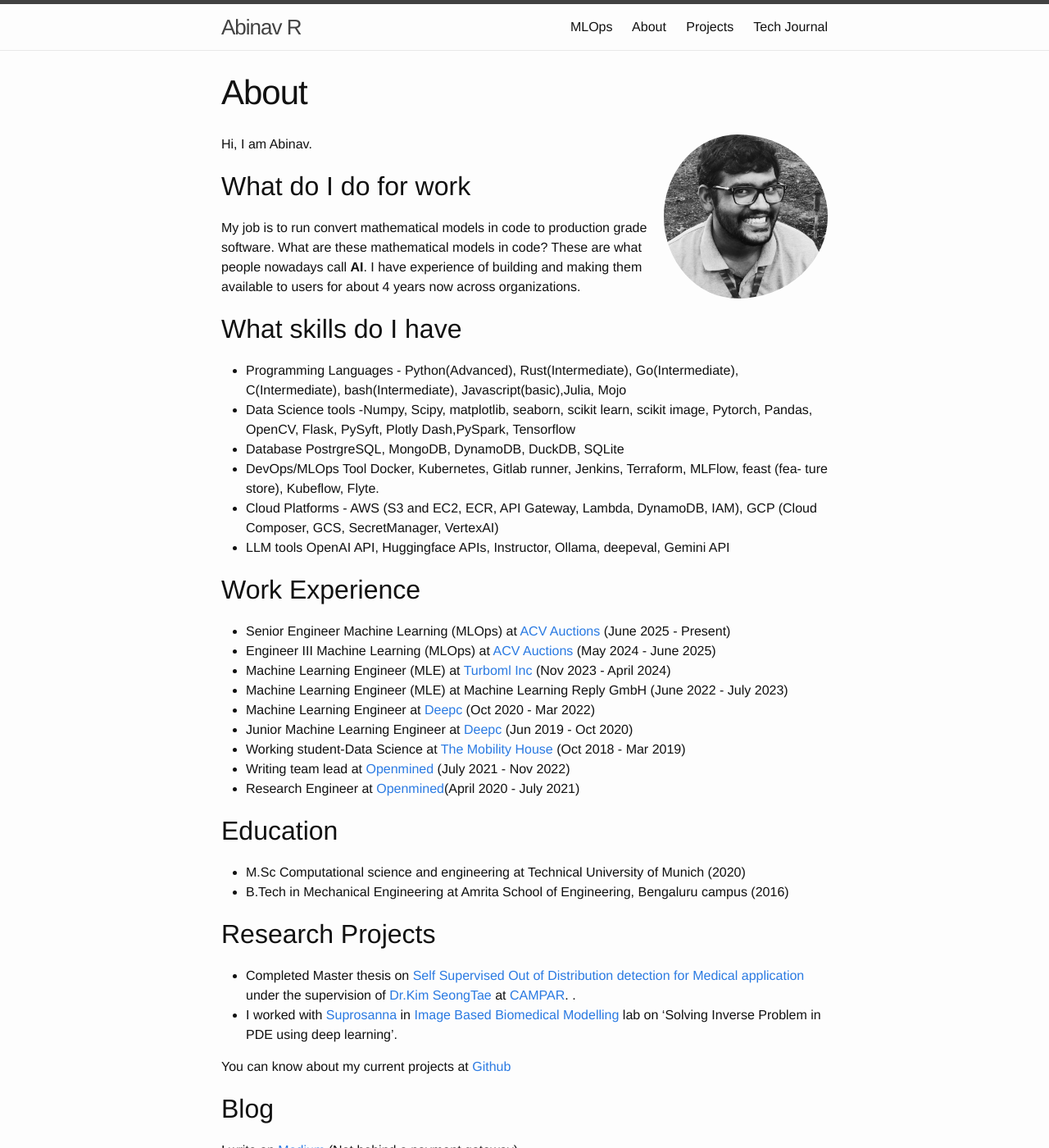
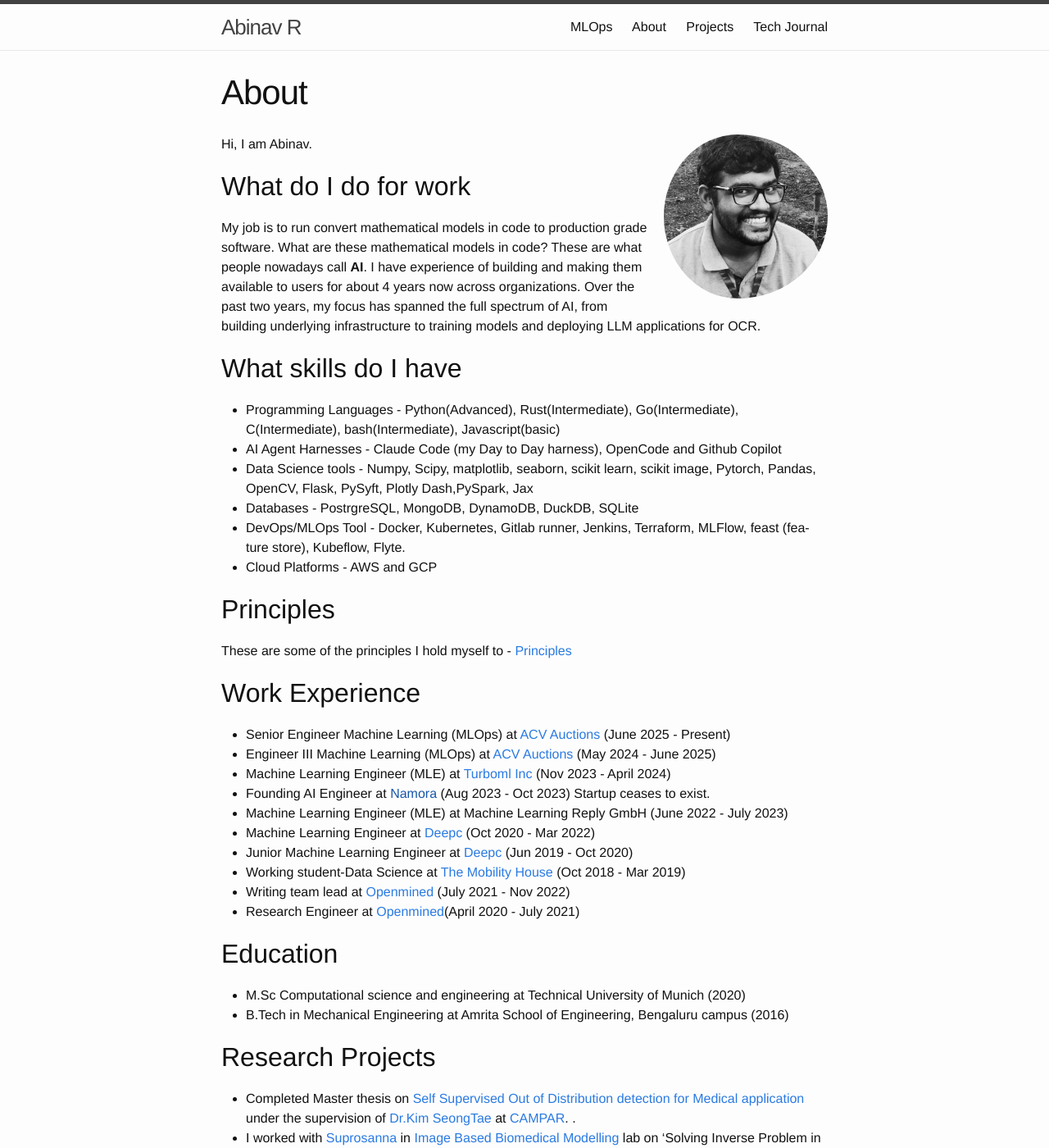
Before and after one commit to AbinavRavi/AbinavRavi.github.io, a Jekyll site: the page built from about.md, in a window 1280 px wide and 1400 px high. Shown: the whole window at 82% size. Built offline with Jekyll 4.4.1, drawn with Linux system fonts in a browser that asks for light colours; nearby versions of some CDN libraries; some of the changed text lies outside the part shown.

```diff
--- a/about.md
+++ b/about.md
@@ -8,21 +8,25 @@ permalink: /about/
 Hi, I am Abinav.
 
 ## What do I do for work
-My job is to run convert mathematical models in code to production grade software. What are these mathematical models in code? These are what people nowadays call **AI**. I have experience of building and making them available to users for about 4 years now across organizations.
+My job is to run convert mathematical models in code to production grade software. What are these mathematical models in code? These are what people nowadays call **AI**. I have experience of building and making them available to users for about 4 years now across organizations. Over the past two years, my focus has spanned the full spectrum of AI, from building underlying infrastructure to training models and deploying LLM applications for OCR.
 
 ## What skills do I have
-- Programming Languages - Python(Advanced), Rust(Intermediate), Go(Intermediate), C(Intermediate), bash(Intermediate), Javascript(basic),Julia, Mojo
-- Data Science tools -Numpy, Scipy, matplotlib, seaborn, scikit learn, scikit image, Pytorch, Pandas, OpenCV, Flask, PySyft, Plotly Dash,PySpark, Tensorflow
-- Database PostrgreSQL, MongoDB, DynamoDB, DuckDB, SQLite
-- DevOps/MLOps Tool Docker, Kubernetes, Gitlab runner, Jenkins, Terraform, MLFlow, feast (fea-
+- Programming Languages - Python(Advanced), Rust(Intermediate), Go(Intermediate), C(Intermediate), bash(Intermediate), Javascript(basic)
+- AI Agent Harnesses - Claude Code (my Day to Day harness), OpenCode and Github Copilot
+- Data Science tools - Numpy, Scipy, matplotlib, seaborn, scikit learn, scikit image, Pytorch, Pandas, OpenCV, Flask, PySyft, Plotly Dash,PySpark, Jax
+- Databases - PostrgreSQL, MongoDB, DynamoDB, DuckDB, SQLite
+- DevOps/MLOps Tool - Docker, Kubernetes, Gitlab runner, Jenkins, Terraform, MLFlow, feast (fea-
 ture store), Kubeflow, Flyte.
-- Cloud Platforms - AWS (S3 and EC2, ECR, API Gateway, Lambda, DynamoDB, IAM), GCP (Cloud Composer, GCS, SecretManager, VertexAI)
-- LLM tools OpenAI API, Huggingface APIs, Instructor, Ollama, deepeval, Gemini API
+- Cloud Platforms - AWS and GCP
+
+## Principles
+These are some of the principles I hold myself to - [Principles](https://abinavravi.github.io/life/2026/06/06/Principles.html)
 
 ## Work Experience
 * Senior Engineer Machine Learning (MLOps) at [ACV Auctions](https://www.acvauctions.com/careers-acv-india) (June 2025 - Present)
 * Engineer III Machine Learning (MLOps) at [ACV Auctions](https://www.acvauctions.com/careers-acv-india) (May 2024 - June 2025)
 * Machine Learning Engineer (MLE) at [Turboml Inc](https://turboml.com) (Nov 2023 - April 2024)
+* Founding AI Engineer at [Namora]() (Aug 2023 - Oct 2023) Startup ceases to exist.
 * Machine Learning Engineer (MLE) at Machine Learning Reply GmbH (June 2022 - July 2023)
 * Machine Learning Engineer at [Deepc](https://deepc.ai/) (Oct 2020 - Mar 2022)
 * Junior Machine Learning Engineer at [Deepc](https://deepc.ai/) (Jun 2019 - Oct 2020)
@@ -43,5 +47,6 @@ You can know about my current projects at [Github](https://github.com/AbinavRavi
 
 ## Blog
 I write on [Medium](https://abinavravi.medium.com/) (Not behind a payment gateway)
+and [Substack](https://abinavr.substack.com)
 ## CV
 [MY CV](../resources/Abinav_resume.pdf) updated 03/2024
```
Also changed, not shown: _posts/2026-06-06-Principles.md (+1 -1 lines).
